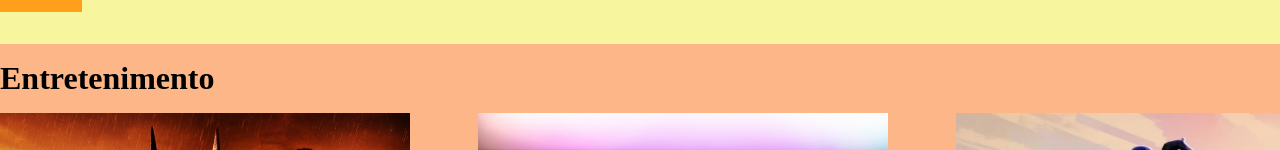
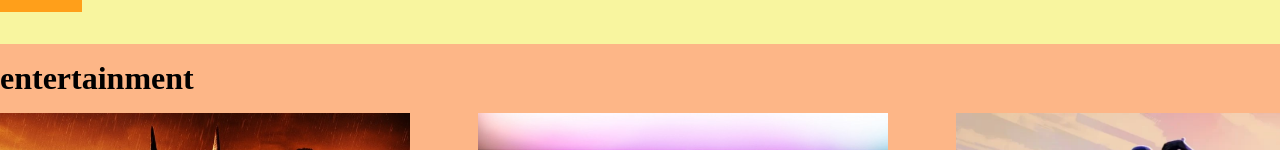
Before and after one commit to AdemarP/css_support_class, a plain HTML site: page css/index.html in a window 1280 px wide. Shown: the part 1669-1819 px from the top of the page. Drawn offline with Linux system fonts and the light colour scheme.

Commit message:
mudança para entertainment

```diff
--- a/css/index.html
+++ b/css/index.html
@@ -117,7 +117,7 @@
     </section>
     <section id="entertainment">
         <div class="container">
-            <h2>Entretenimento</h2>
+            <h2>entertainment</h2>
             <div class="articles">
                 <article>
                     <img src="./imagens/batman.jpg" alt="poster do filme the batman de 2022" />
```
